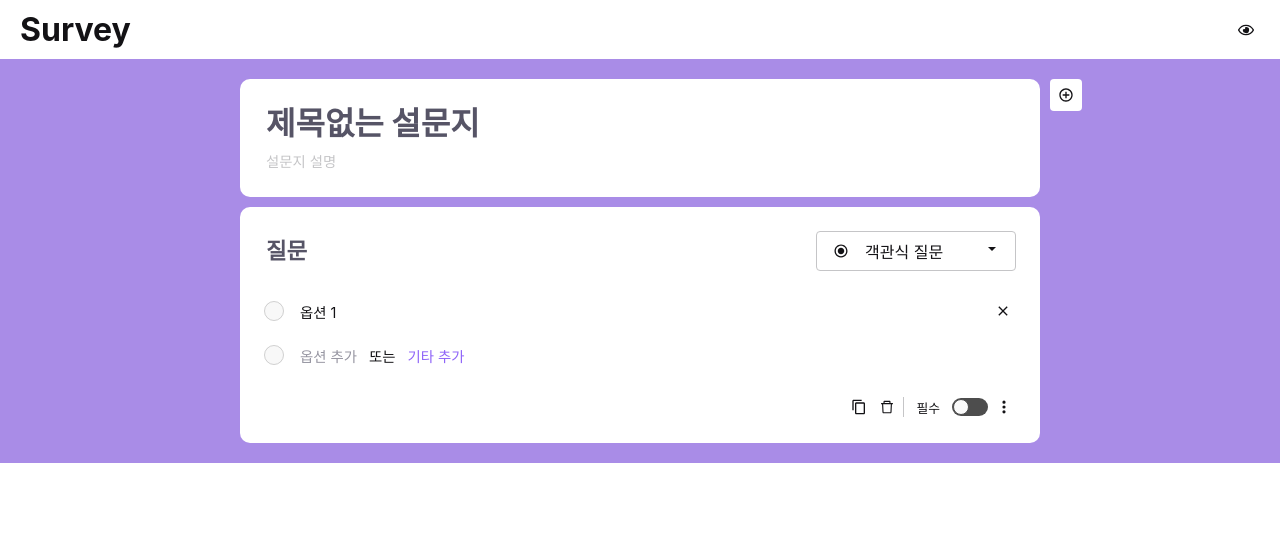
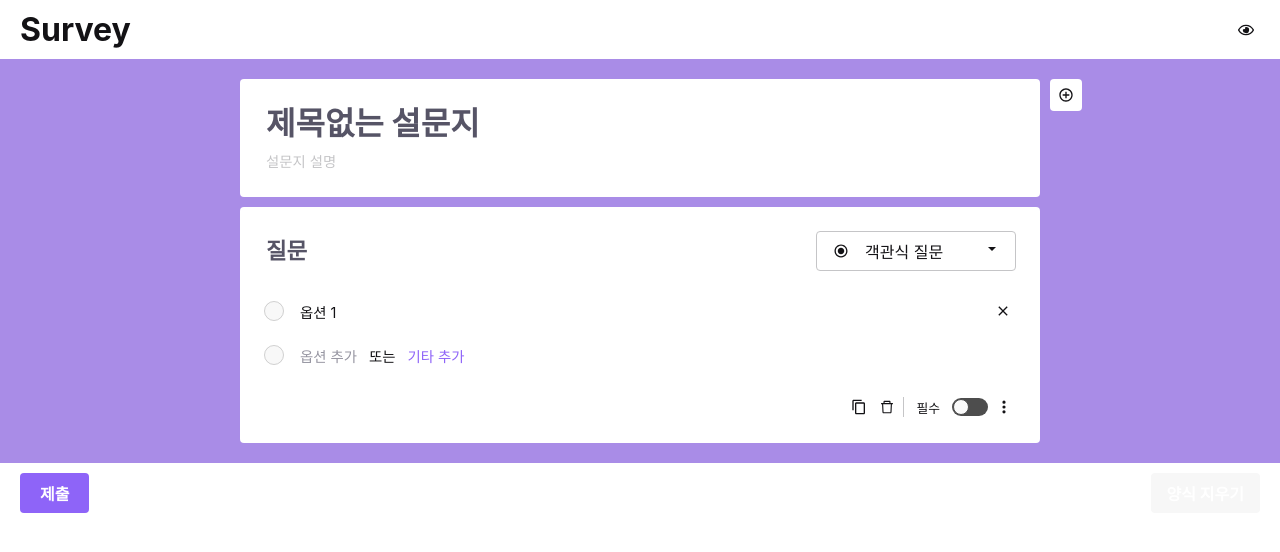
Before and after one commit to dcyoo777/survey, a React (Create React App) app: page / in a window 1280 px wide. Both pictures are taken after a click on the button 1066 px from the left and 95 px from the top of the page. Shown: the top 552 px of the page. Built offline with nearby package versions, Linux system fonts and the light colour scheme.

Commit message:
FEAT: 양식지우기

```diff
--- a/src/view/component/layout/RootLayout.tsx
+++ b/src/view/component/layout/RootLayout.tsx
@@ -1,10 +1,16 @@
-import React, {useEffect} from 'react';
+import React, {createContext, useEffect} from 'react';
 import './RootLayout.scss';
 import Main from "../page/Main";
 import Header from "../page/Header";
 import {loadSurvey, selectSurvey} from "../../../redux/survey";
 import {useDispatch, useSelector} from "react-redux";
 import {useDebouncedCallback} from "use-debounce";
+import Footer from "../page/Footer";
+
+export const clearContext = createContext({
+    state: true,
+    clear: () => {}
+});
 
 function RootLayout() {
 
@@ -13,6 +19,7 @@ function RootLayout() {
     const survey = useSelector(selectSurvey);
 
     const [isLoaded, setIsLoaded] = React.useState(false);
+    const [clearState, setClearState] = React.useState(true);
 
     const saveToLocalStorage = useDebouncedCallback(async (item: any) => {
         localStorage.setItem("survey", JSON.stringify(item));
@@ -37,10 +44,21 @@ function RootLayout() {
     }
 
     return (
-        <div className={"root-layout"}>
-            <Header/>
-            <Main/>
-        </div>
+        <clearContext.Provider value={{
+            state: clearState,
+            clear: () => {
+                setClearState(false)
+                setTimeout(() => {
+                    setClearState(true)
+                }, 1)
+            }
+        }}>
+            <div className={"root-layout"}>
+                <Header/>
+                <Main/>
+                <Footer/>
+            </div>
+        </clearContext.Provider>
     );
 }
 
--- /dev/null
+++ b/src/view/component/page/Footer.scss
@@ -0,0 +1,49 @@
+@import "src/view/style/variable";
+@import "src/view/style/color";
+@import "src/view/style/font";
+@import "src/view/style/mixins";
+
+footer {
+  display: flex;
+  //align-items: self-start;
+  justify-content: space-between;
+  height: 60px;
+  padding: 10px 20px;
+  background-color: $white;
+
+  .submit {
+    display: flex;
+    align-items: center;
+    height: 40px;
+    padding: 10px 20px;
+    border-radius: 4px;
+    background-color: $secondary;
+    color: $white;
+    font-size: 16px;
+    font-weight: 700;
+    cursor: pointer;
+    transition: background-color 0.3s;
+
+    &:hover {
+      background-color: $quaternary;
+    }
+  }
+
+  .clear {
+    display: flex;
+    align-items: center;
+    gap: 8px;
+    padding: 8px 16px;
+    border-radius: 4px;
+    background-color: $gray6;
+    color: $white;
+    font-size: 16px;
+    font-weight: 700;
+    cursor: pointer;
+    transition: background-color 0.3s;
+
+    &:hover {
+      background-color: $gray5;
+    }
+  }
+}
--- /dev/null
+++ b/src/view/component/page/Footer.tsx
@@ -0,0 +1,32 @@
+import React, {useCallback} from 'react';
+import './Footer.scss';
+import {useDispatch} from "react-redux";
+import {clearAnswers} from "../../../redux/survey";
+import {clearContext} from "../layout/RootLayout";
+
+function Footer() {
+
+    const dispatch = useDispatch();
+
+    const {clear: clearInputs} = React.useContext(clearContext);
+
+    const submit = useCallback(() => {
+        console.log("submit");
+
+    }, []);
+
+    const clear = useCallback(() => {
+        clearInputs();
+        // @ts-ignore
+        dispatch(clearAnswers());
+    }, [clearInputs, dispatch]);
+
+    return (
+        <footer>
+            <button className={"submit"} onClick={submit}>제출</button>
+            <button className={"clear"} onClick={clear}>양식 지우기</button>
+        </footer>
+    );
+}
+
+export default Footer;
--- a/src/view/component/page/Main.tsx
+++ b/src/view/component/page/Main.tsx
@@ -1,7 +1,7 @@
 import React, {useEffect} from 'react';
 import './Main.scss';
 import {useDispatch, useSelector} from "react-redux";
-import {createSection, loadSurvey, selectSectionIds, selectSurvey} from "../../../redux/survey";
+import {createSection, selectSectionIds} from "../../../redux/survey";
 import Section from "../section/Section";
 
 function Main() {
@@ -17,8 +17,6 @@ function Main() {
         }
     }, [dispatch, sectionIds.length]);
 
-
-
     return (
         <main>
             {sectionIds.map((sectionId) => <Section key={`section_${sectionId}`} sectionId={sectionId}/>)}
--- a/src/view/component/question/Question.scss
+++ b/src/view/component/question/Question.scss
@@ -9,6 +9,6 @@
   width: 100%;
   padding: 24px;
   gap: 20px;
-  border-radius: 10px;
+  border-radius: 4px;
   background-color: $white;
 }
--- a/src/view/component/question/QuestionHeader.scss
+++ b/src/view/component/question/QuestionHeader.scss
@@ -44,7 +44,7 @@
   &-description {
     margin-top: 6px;
     font-size: .9em;
-    color: $black;
+    color: $gray3;
     border: none;
     border-bottom: solid 2px transparent;
     outline: none;
--- a/src/view/component/question/form/QuestionCheckbox.tsx
+++ b/src/view/component/question/form/QuestionCheckbox.tsx
@@ -7,11 +7,13 @@ import './QuestionCheckbox.scss';
 import {EntityId} from "@reduxjs/toolkit";
 import {IoMdClose} from "react-icons/io";
 import cn from "classnames";
+import {clearContext} from "../../layout/RootLayout";
 
 function QuestionCheckbox() {
 
     const dispatch = useDispatch();
 
+    const {state: clearState} = useContext(clearContext);
     const {sectionId, question} = useContext(questionContext) as {
         sectionId: EntityId,
         question: QuestionRadioButtonType
@@ -105,11 +107,11 @@ function QuestionCheckbox() {
         <div className={"question-checkbox"}>
             {question.options.map((option, index) => {
                 return <div className={"question-checkbox-row"} key={`${sectionId}-${question.id}-${index}`}>
-                    <input id={`${sectionId}-${question.id}-${option.id}`} type={"checkbox"}
+                    {clearState && <input id={`${sectionId}-${question.id}-${option.id}`} type={"checkbox"}
                            {...(mode === SURVEY_MODE.EDIT && {checked: false})}
                            name={`${sectionId}-${question.id}-answer`}
                            onChange={onChangeCheckbox}
-                           disabled={mode !== SURVEY_MODE.VIEW}/>
+                           disabled={mode !== SURVEY_MODE.VIEW}/>}
                     {mode === SURVEY_MODE.VIEW && <label className={"question-checkbox-label"}
                                                          htmlFor={`${sectionId}-${question.id}-${option.id}`}>
                         {option.label}
--- a/src/view/component/question/form/QuestionRadioButton.tsx
+++ b/src/view/component/question/form/QuestionRadioButton.tsx
@@ -1,4 +1,4 @@
-import React, {useCallback, useContext} from 'react';
+import React, {createContext, useCallback, useContext} from 'react';
 import {questionContext} from "../Question";
 import {useDispatch, useSelector} from "react-redux";
 import {selectMode, updateQuestion} from "../../../../redux/survey";
@@ -7,11 +7,13 @@ import './QuestionRadioButton.scss';
 import {EntityId} from "@reduxjs/toolkit";
 import {IoMdClose} from "react-icons/io";
 import cn from "classnames";
+import {clearContext} from "../../layout/RootLayout";
 
 function QuestionRadioButton() {
 
     const dispatch = useDispatch();
 
+    const {state: clearState} = useContext(clearContext);
     const {sectionId, question} = useContext(questionContext) as {
         sectionId: EntityId,
         question: QuestionRadioButtonType
@@ -102,11 +104,11 @@ function QuestionRadioButton() {
         <div className={"question-radio-button"}>
             {question.options.map((option, index) => {
                 return <div className={"question-radio-button-row"} key={`${sectionId}-${question.id}-${index}`}>
-                    <input id={`${sectionId}-${question.id}-${option.id}`} type={"radio"}
+                    {clearState && <input id={`${sectionId}-${question.id}-${option.id}`} type={"radio"}
                            {...(mode === SURVEY_MODE.EDIT && {checked: false})}
                            name={`${sectionId}-${question.id}-answer`}
                            onChange={onChangeRadioButton}
-                           disabled={mode !== SURVEY_MODE.VIEW}/>
+                           disabled={mode !== SURVEY_MODE.VIEW}/>}
                     {mode === SURVEY_MODE.VIEW && <label className={"question-radio-button-label"}
                                                          htmlFor={`${sectionId}-${question.id}-${option.id}`}>
                         {option.label}
--- a/src/view/component/question/form/QuestionSelect.tsx
+++ b/src/view/component/question/form/QuestionSelect.tsx
@@ -105,7 +105,7 @@ function QuestionSelect() {
             </>}
             {mode === SURVEY_MODE.VIEW && <Select selectedOptionId={question.options.find(option => option.label === question.answer)?.id ?? ""}
                                                   setSelectedOptionId={onSelectOption}
-                                                  options={question.options}/>}
+                                                  options={[{id: "", label: "선택"}, ...question.options]}/>}
 
         </div>
     );
--- a/src/view/component/section/SectionHeader.scss
+++ b/src/view/component/section/SectionHeader.scss
@@ -8,7 +8,7 @@
   flex-direction: column;
   width: 100%;
   padding: 24px;
-  border-radius: 10px;
+  border-radius: 4px;
   background-color: $white;
 
   &-title {
@@ -34,7 +34,7 @@
   &-description {
     margin-top: 6px;
     font-size: .9em;
-    color: $black;
+    color: $gray3;
     border: none;
     border-bottom: solid 2px transparent;
     outline: none;
```
